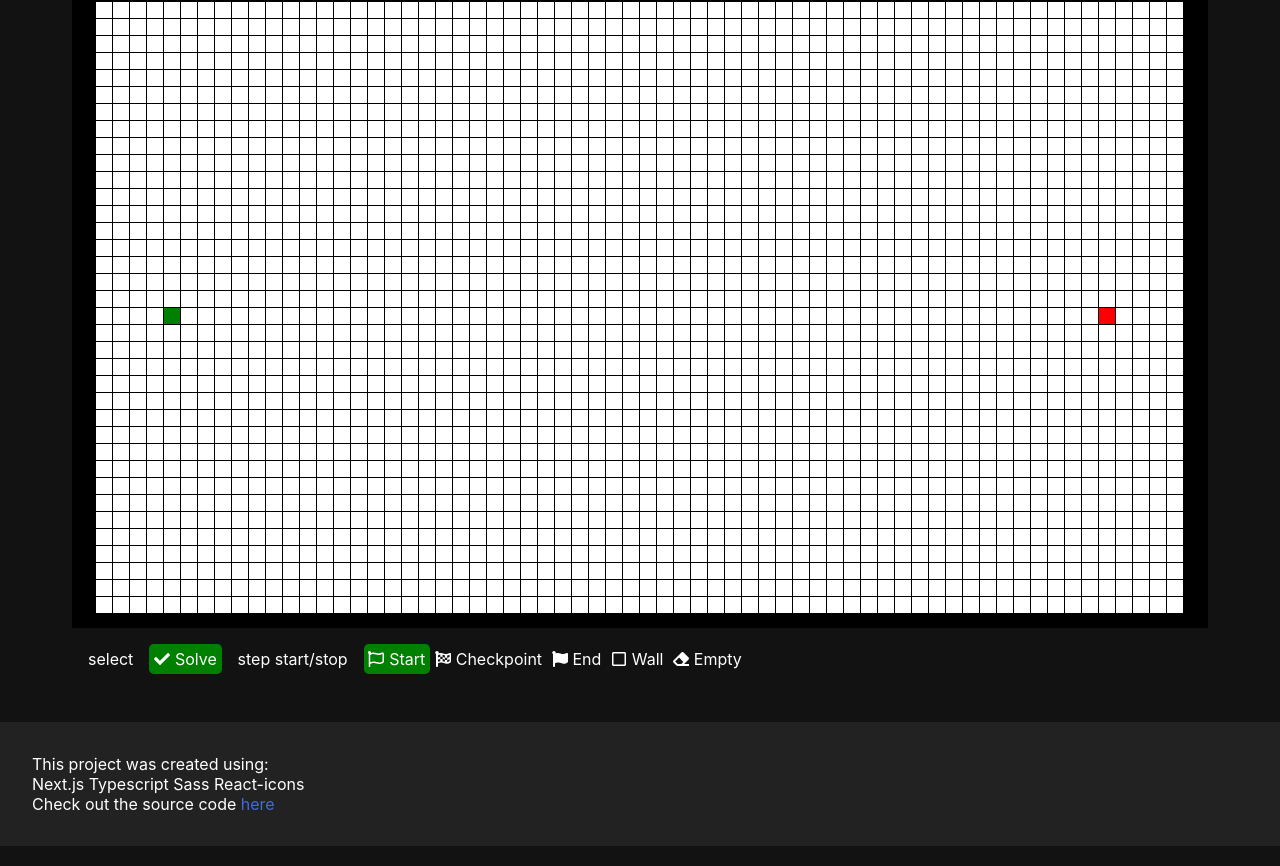
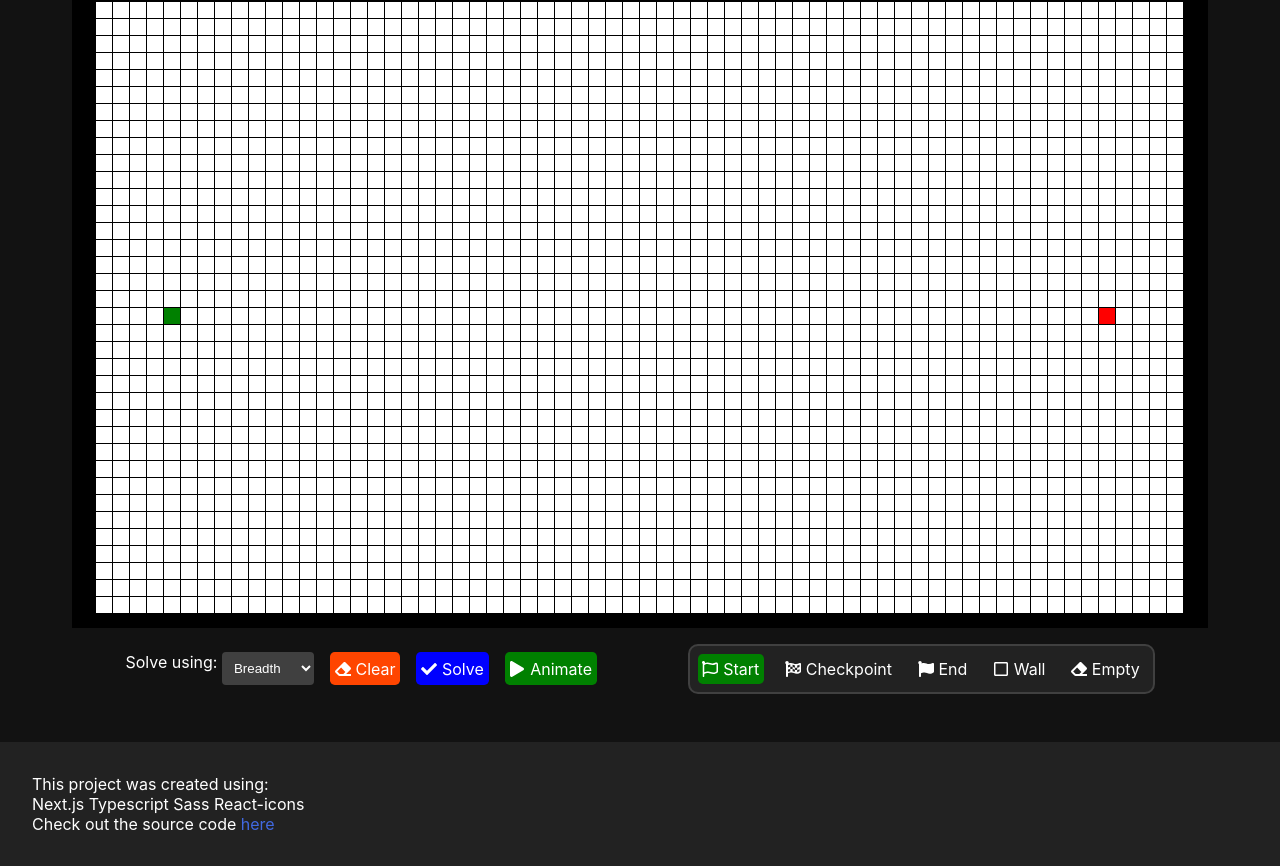
Before and after one commit to Takzzg/portfolio-v1, a Next.js app: page /Pathfinding in a window 1280 px wide. Shown: the part 292-1158 px from the top of the page. Built offline with nearby package versions, Linux system fonts and the light colour scheme.

Commit message:
basic maze animation

```diff
--- /dev/null
+++ b/components/AlgoSelect/AlgoSelect.module.scss
@@ -0,0 +1,13 @@
+@import "../../styles/common/utils.scss";
+
+.selectContainer {
+    display: flex;
+
+    .algoSelect {
+        background-color: $hover;
+        color: $textPrimary;
+        border: none;
+        border-radius: 0.25rem;
+        padding: 0.5rem;
+    }
+}
--- /dev/null
+++ b/components/AlgoSelect/AlgoSelect.tsx
@@ -0,0 +1,38 @@
+import { useState } from "react"
+import { AlgoRefProps } from "./algoRefs"
+import styles from "./AlgoSelect.module.scss"
+
+interface Props {
+    action: string
+    refs: AlgoRefProps[]
+    postfix?: string
+}
+
+const AlgorithmSelect = (props: Props) => {
+    const { action, refs, postfix = "" } = props
+
+    const [algoName, setAlgoName] = useState(refs[0].value)
+
+    return (
+        <div className={styles.selectContainer}>
+            {action} using:&nbsp;
+            <select
+                className={styles.algoSelect}
+                name="algorithms"
+                id="algorithms"
+                value={algoName}
+                onChange={(event) => setAlgoName(event.target.value)}
+            >
+                {refs.map((algo) => (
+                    <option key={algo.value} value={algo.value}>
+                        {algo.value[0].toUpperCase() +
+                            algo.value.slice(1) +
+                            " " +
+                            postfix}
+                    </option>
+                ))}
+            </select>
+        </div>
+    )
+}
+export default AlgorithmSelect
--- /dev/null
+++ b/components/AlgoSelect/algoRefs.ts
@@ -0,0 +1,22 @@
+export interface AlgoRefProps {
+    readonly value: string
+}
+
+export const sortingAlgos: AlgoRefProps[] = [
+    { value: "bubble" },
+    { value: "selection" },
+    { value: "insertion" },
+    { value: "quick" },
+    { value: "merge" },
+    { value: "bucket" },
+    { value: "shell" },
+    { value: "heap" }
+]
+
+export const pathfindingAlgos: AlgoRefProps[] = [
+    { value: "breadth" },
+    { value: "depth" },
+    { value: "left hand" },
+    { value: "Dijkstra" },
+    { value: "A star" }
+]
--- a/pages/Pathfinding.tsx
+++ b/pages/Pathfinding.tsx
@@ -1,20 +1,25 @@
 import Head from "next/head"
-import { useEffect, useState } from "react"
+import { useEffect, useRef, useState } from "react"
 import {
     FaCheck,
     FaEraser,
     FaFlag,
     FaFlagCheckered,
+    FaPlay,
     FaRandom,
     FaRedo,
     FaRegFlag,
-    FaRegSquare
+    FaRegSquare,
+    FaStop
 } from "react-icons/fa"
+import { pathfindingAlgos } from "../components/AlgoSelect/algoRefs"
+import AlgorithmSelect from "../components/AlgoSelect/AlgoSelect"
 import Button from "../components/Button/Button"
 import Slider from "../components/Slider/Slider"
 import Title from "../components/Title/Title"
 
 import * as CanvasScript from "../scripts/canvas/pathfindingCanvas"
+import { CellHistory } from "../scripts/pathfinding/breadth"
 import styles from "../styles/pages/Pathfinding.module.scss"
 
 interface Props {}
@@ -81,6 +86,75 @@ const Pathfinding = (props: Props) => {
         CanvasScript.resizeGrid(width, height)
     }, [width, height])
 
+    const solution = useRef<
+        | {
+              history: CellHistory[]
+              path: {
+                  x: number
+                  y: number
+              }[]
+          }
+        | undefined
+    >(undefined)
+    const [animPlaying, setAnimPlaying] = useState(false)
+    const animation = useRef<NodeJS.Timer | null>(null)
+
+    const animate = () => {
+        if (!solution.current) {
+            CanvasScript.resetVisited()
+            solution.current = CanvasScript.solveGrid()
+        }
+
+        setAnimPlaying(true)
+        animation.current = setInterval(() => {
+            if (solution.current?.history.length) {
+                let next = solution.current.history.shift()?.current as {
+                    x: number
+                    y: number
+                }
+                if (CanvasScript.updateBlock(next.x, next.y, undefined, true))
+                    solution.current.history = []
+                return
+            } else if (solution.current?.path.length) {
+                let next = solution.current?.path.shift() as {
+                    x: number
+                    y: number
+                }
+                CanvasScript.updateBlock(next.x, next.y, "path")
+                return
+            } else resetSolution()
+        }, 25)
+    }
+
+    const stopAnim = () => {
+        setAnimPlaying(false)
+        animation.current && clearInterval(animation.current)
+    }
+
+    const resetSolution = () => {
+        stopAnim()
+        solution.current = undefined
+    }
+
+    const solve = () => {
+        solution.current = CanvasScript.solveGrid()
+        while (solution.current?.history.length) {
+            let next = solution.current.history.shift()?.current as {
+                x: number
+                y: number
+            }
+            if (CanvasScript.updateBlock(next.x, next.y, undefined, true))
+                solution.current.history = []
+        }
+        while (solution.current?.path.length) {
+            let next = solution.current?.path.shift() as {
+                x: number
+                y: number
+            }
+            CanvasScript.updateBlock(next.x, next.y, "path")
+        }
+    }
+
     return (
         <>
             <Head>
@@ -91,19 +165,21 @@ const Pathfinding = (props: Props) => {
                 <Title title="Sorting Algorithms Visualization" />
 
                 <div id={styles.canvasMain}>
-                    <div className={styles.gridControls}>
+                    <div className={styles.toolbarTop}>
                         <Button
                             value="Randomize"
                             icon={<FaRandom />}
                             onClick={() => {
+                                resetSolution()
                                 CanvasScript.generateMaze()
                             }}
                             bg={"orange"}
                         />
                         <Button
-                            value="Reset Grid"
+                            value="Reset"
                             icon={<FaRedo />}
                             onClick={() => {
+                                resetSolution()
                                 CanvasScript.clearGrid()
                             }}
                             bg={"red"}
@@ -169,17 +245,54 @@ const Pathfinding = (props: Props) => {
                             }}
                         />
                     </div>
-                    <div className={styles.canvasControls}>
-                        select
+                    <div className={styles.toolbarBottom}>
+                        <div className={styles.algoControls}>
+                            <AlgorithmSelect
+                                action={"Solve"}
+                                refs={pathfindingAlgos}
+                            />
+                            <Button
+                                value="Clear"
+                                icon={<FaEraser />}
+                                onClick={() => {
+                                    resetSolution()
+                                    CanvasScript.resetVisited()
+                                }}
+                                bg={"orangered"}
+                            />
                             <Button
                                 value="Solve"
                                 icon={<FaCheck />}
                                 onClick={() => {
-                                CanvasScript.solveGrid()
+                                    resetSolution()
+                                    CanvasScript.resetVisited()
+                                    solve()
+                                }}
+                                bg={"blue"}
+                            />
+                            {animPlaying ? (
+                                <Button
+                                    value="Stop"
+                                    icon={<FaStop />}
+                                    onClick={() => {
+                                        stopAnim()
+                                    }}
+                                    bg={"red"}
+                                />
+                            ) : (
+                                <Button
+                                    value="Animate"
+                                    icon={<FaPlay />}
+                                    onClick={() => {
+                                        animate()
                                     }}
                                     bg={"green"}
                                 />
-                        step start/stop <BlockSelect />
+                            )}
+                        </div>
+                        <div className={styles.palette}>
+                            <BlockSelect />
+                        </div>
                     </div>
                 </div>
             </div>
--- a/scripts/canvas/pathfindingCanvas.ts
+++ b/scripts/canvas/pathfindingCanvas.ts
@@ -41,19 +41,19 @@ export const initCanvas = (_width: number, _height: number) => {
 }
 
 export const solveGrid = () => {
-    let path = solve(grid, grid[startCell.x][startCell.y])
+    let solution = solve(grid, grid[startCell.x][startCell.y])
     resetVisited()
 
-    if (!path) alert("Maze has no solution")
-    else {
-        path?.forEach((step) => (grid[step.x][step.y].visited = true))
-        drawGrid()
-    }
+    if (!solution?.path) alert("Maze has no solution")
+    else return solution
 }
 
-const resetVisited = () => {
+export const resetVisited = () => {
     for (let x = 0; x < gridWidth; x++)
-        for (let y = 0; y < gridHeight; y++) grid[x][y].visited = false
+        for (let y = 0; y < gridHeight; y++) {
+            if (grid[x][y].type === "path") grid[x][y].type = "empty"
+            grid[x][y].visited = false
+        }
 
     drawGrid()
 }
@@ -97,11 +97,19 @@ export const clearGrid = () => {
     drawGrid()
 }
 
-const updateBlock = (x: number, y: number) => {
+export const updateBlock = (
+    x: number,
+    y: number,
+    type?: string,
+    visited?: boolean
+) => {
     let posX = x * cellSize + offsetX + gutter
     let posY = y * cellSize + offsetY + gutter
     let w = cellSize - gutter * 2
     let h = cellSize - gutter * 2
+
+    if (visited) grid[x][y].visited = visited
+    if (type) grid[x][y].type = type
 
     ctx.fillStyle = grid[x][y].color
     ctx.fillRect(
@@ -110,6 +118,8 @@ const updateBlock = (x: number, y: number) => {
         Math.floor(w),
         Math.floor(h)
     )
+
+    return x === endCell.x && y === endCell.y
 }
 
 // ----- resize -----
@@ -296,11 +306,11 @@ export const generateMaze = () => {
             _grid[x][y] = new Cell(x, y, "wall")
     }
 
-    startCell = { x: 0, y: 0 }
-    endCell = { x: gridWidth - 1, y: gridHeight - 1 }
+    startCell = { x: 4, y: Math.ceil(gridHeight / 2) }
+    endCell = { x: gridWidth - 5, y: Math.ceil(gridHeight / 2) }
 
-    _grid[0][0].type = "start"
-    _grid[gridWidth - 1][gridHeight - 1].type = "end"
+    _grid[startCell.x][startCell.y].type = "start"
+    _grid[endCell.x][endCell.y].type = "end"
 
     grid = [...recursiveBacktracking(_grid, 0, 0)]
 
--- a/scripts/pathfinding/breadth.ts
+++ b/scripts/pathfinding/breadth.ts
@@ -1,55 +1,53 @@
 import { getNeighbours } from "../canvas/pathfindingCanvas"
 import Cell from "./cell"
 
-interface History {
+export interface CellHistory {
     current: { x: number; y: number }
     prev: { x: number; y: number }
 }
 
 export const solve = (grid: Cell[][], start: Cell) => {
     let queue: Cell[] = []
-    let steps = 0
-    let history: History[] = []
+    let history: CellHistory[] = []
 
+    start.visited = true
     history.push({
         current: { x: start.x, y: start.y },
         prev: { x: -1, y: -1 }
     })
-    grid[start.x][start.y].visited = true
     queue.push(start)
 
     while (queue.length) {
-        steps++
         let top = queue.shift() as Cell
 
-        if (top.type === "end") return createPath(history, top)
-
+        if (top.type === "end")
+            return { history, path: createPath(history, top) }
         getNeighbours(grid, top.x, top.y).forEach((neigh) => {
-            if (!(neigh.type === "wall") && !neigh.visited) {
+            if (neigh.type === "wall" || neigh.visited) return
             neigh.visited = true
             queue.push(neigh)
             history.push({
                 current: { x: neigh.x, y: neigh.y },
                 prev: { x: top.x, y: top.y }
             })
-            }
         })
     }
 }
 
-const createPath = (history: History[], end: Cell) => {
+const createPath = (history: CellHistory[], end: Cell) => {
     let path: { x: number; y: number }[] = []
     let step = history.find(
         (obj) => obj.current.x === end.x && obj.current.y === end.y
-    ) as History
+    ) as CellHistory
 
     while (step.prev.x !== -1) {
         path.unshift({ x: step.prev.x, y: step.prev.y })
         step = history.find(
             (obj) =>
                 obj.current.x === step.prev.x && obj.current.y === step.prev.y
-        ) as History
+        ) as CellHistory
     }
 
+    path.shift()
     return path
 }
--- a/scripts/pathfinding/cell.ts
+++ b/scripts/pathfinding/cell.ts
@@ -28,10 +28,12 @@ class Cell {
             case "wall":
                 this._color = "black"
                 break
+            case "path":
+                this._color = "lightseagreen"
+                break
             default:
-                this.visited
-                    ? (this._color = "yellow")
-                    : (this._color = "white")
+                this._color = this._visited ? "lightslategray" : "white"
+                break
         }
     }
 
--- a/styles/pages/Pathfinding.module.scss
+++ b/styles/pages/Pathfinding.module.scss
@@ -1,3 +1,5 @@
+@import "../common/utils.scss";
+
 .mainContainer {
     display: flex;
     flex-direction: column;
@@ -19,10 +21,11 @@
         flex-grow: 1;
     }
 
-    .canvasControls,
-    .gridControls {
+    .toolbarTop,
+    .toolbarBottom {
         display: flex;
         align-items: center;
+        justify-content: space-around;
         gap: 1rem;
         padding: 1rem;
 
@@ -33,8 +36,24 @@
             gap: 0.25rem;
         }
 
-        .blocksContainer {
+        .algoControls {
             display: flex;
+            gap: 1rem;
+        }
+
+        .palette {
+            display: flex;
+            align-items: center;
+            gap: 1rem;
+            padding: 0.5rem;
+            background-color: $footer;
+            border: 2px solid $navbar;
+            border-radius: 10px;
+
+            .blocksContainer {
+                display: flex;
+                gap: 1rem;
+            }
         }
     }
 }
```
Also changed, not shown: pages/Sorting.tsx (+7 -23 lines), scripts/sorting/algoRefs.ts (deleted, +0 -14 lines), styles/pages/Sorting.module.scss (+0 -8 lines). Lines whose indentation alone changed are shown as unchanged.
